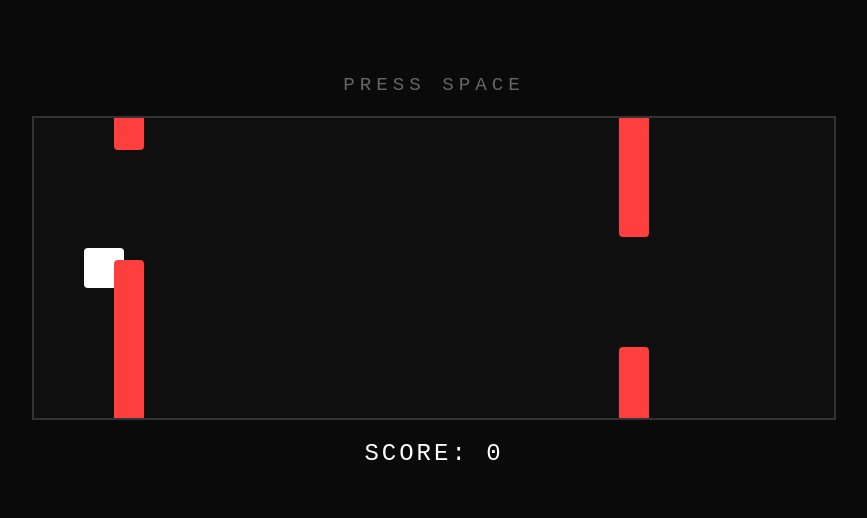
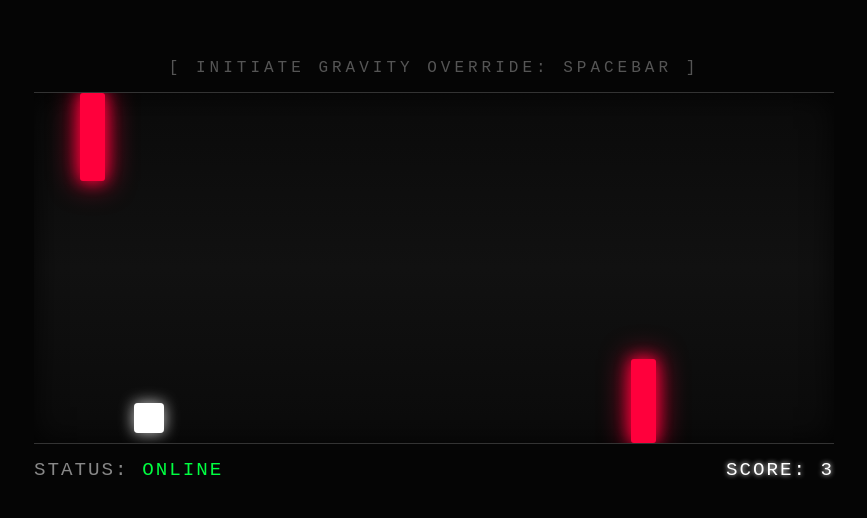
Before and after one commit to denizhosanoglu/ryftcoin, a plain HTML site: page index.html in a window 1280 px wide. Shown: the part 130-648 px from the top of the page, without its empty margins (206-1073 px from the left). Drawn offline with Linux system fonts and the light colour scheme.

Commit message:
Update index.html

```diff
--- a/index.html
+++ b/index.html
@@ -1,12 +1,13 @@
 <!DOCTYPE html>
-<html lang="tr">
+<html lang="en">
 <head>
     <meta charset="UTF-8">
     <meta name="viewport" content="width=device-width, initial-scale=1.0">
     <title>RYFTCOIN | Security Bypass</title>
     <style>
+        /* Siber Karanlık Tema ve Seçim Engelleme */
         body {
-            background-color: #0a0a0a;
+            background-color: #050505;
             color: #ffffff;
             font-family: 'Courier New', Courier, monospace;
             display: flex;
@@ -17,155 +18,259 @@
             margin: 0;
             overflow: hidden;
             text-transform: uppercase;
+            user-select: none; /* Metin seçilmesini engeller */
         }
 
+        /* Oyun Alanı */
         #game-container {
             width: 800px;
-            height: 300px;
-            border: 2px solid #333;
+            height: 350px;
+            border-top: 1px solid #333;
+            border-bottom: 1px solid #333;
             position: relative;
-            background: #0f0f0f;
-            overflow: hidden; /* Dışarı taşan engelleri gizler */
+            background: linear-gradient(180deg, #0a0a0a 0%, #111 50%, #0a0a0a 100%);
+            overflow: hidden;
+            box-shadow: 0 0 30px rgba(0, 0, 0, 0.8) inset;
         }
 
-        #dino {
-            width: 40px;
-            height: 40px;
-            background-color: #ffffff; /* Beyaz karakter */
+        /* Ana Karakter (Veri Paketi) */
+        #player {
+            width: 30px;
+            height: 30px;
+            background-color: #fff;
             position: absolute;
-            top: 130px; /* Ortadan başlar */
-            left: 50px;
+            left: 100px;
+            top: 310px; /* Tabanda Başlar (350 - 30 - 10 margin) */
+            transition: top 0.35s cubic-bezier(0.25, 1, 0.5, 1); /* Çok daha pürüzsüz geçiş */
             border-radius: 4px;
+            box-shadow: 0 0 15px rgba(255, 255, 255, 0.8), 0 0 5px rgba(255, 255, 255, 0.5) inset;
+            z-index: 10;
         }
 
-        .obstacle {
-            width: 30px;
+        /* Düşman Lazerler */
+        .laser {
+            width: 25px;
             position: absolute;
-            background-color: #ff3e3e; /* Kırmızı engeller */
+            background-color: #ff003c;
+            box-shadow: 0 0 15px #ff003c, 0 0 30px #ff003c; /* Neon Parlama */
+            border-radius: 3px;
+        }
+        .laser-top { top: 0; }
+        .laser-bottom { bottom: 0; }
+
+        /* Arayüz */
+        #ui-layer {
+            display: flex;
+            justify-content: space-between;
+            width: 800px;
+            margin-top: 15px;
+            font-size: 1.2rem;
+            color: #888;
+            letter-spacing: 2px;
         }
 
-        .obstacle-top {
-            top: 0;
-            border-radius: 0 0 4px 4px;
+        #score-display { color: #fff; text-shadow: 0 0 5px #fff; }
+
+        /* GAME OVER EKRANI */
+        #game-over-screen {
+            position: absolute;
+            top: 0; left: 0; width: 100%; height: 100%;
+            background: rgba(10, 10, 10, 0.85);
+            display: none;
+            flex-direction: column;
+            align-items: center;
+            justify-content: center;
+            z-index: 20;
+            backdrop-filter: blur(2px);
         }
 
-        .obstacle-bottom {
-            bottom: 0;
-            border-radius: 4px 4px 0 0;
+        #game-over-screen h1 {
+            color: #ff003c;
+            font-size: 3rem;
+            margin: 0 0 10px 0;
+            letter-spacing: 10px;
+            text-shadow: 0 0 20px #ff003c;
         }
 
-        #score {
+        .blink {
+            animation: blinker 1.5s linear infinite;
+            color: #fff;
             margin-top: 20px;
-            font-size: 1.5rem;
-            letter-spacing: 3px;
         }
 
-        .info {
-            margin-bottom: 20px;
-            color: #666;
-            font-size: 1.2rem;
-            letter-spacing: 5px;
-        }
-
-        /* Zıplama Animasyonu */
-        .jump {
-            animation: jump 0.5s linear;
-        }
-
-        @keyframes jump {
-            0% { top: 130px; }
-            30% { top: 60px; }
-            70% { top: 60px; }
-            100% { top: 130px; }
+        @keyframes blinker {
+            50% { opacity: 0; }
         }
     </style>
 </head>
 <body>
 
-    <div class="info">PRESS SPACE</div>
+    <div style="margin-bottom: 15px; color: #555; letter-spacing: 4px;">[ INITIATE GRAVITY OVERRIDE: SPACEBAR ]</div>
+
     <div id="game-container">
-        <div id="dino"></div>
+        <div id="player"></div>
+
+        <div id="game-over-screen">
+            <h1>SYSTEM FAILURE</h1>
+            <div id="final-score" style="font-size: 1.5rem; color: #aaa;">DATA EXTRACTED: 0</div>
+            <div class="blink">PRESS SPACE TO REBOOT</div>
+        </div>
     </div>
-    <div id="score">SCORE: 0</div>
+
+    <div id="ui-layer">
+        <div>STATUS: <span style="color: #00ff41;">ONLINE</span></div>
+        <div id="score-display">SCORE: 0</div>
+    </div>
 
     <script>
-        const dino = document.getElementById("dino");
+        const player = document.getElementById("player");
         const container = document.getElementById("game-container");
-        const scoreElement = document.getElementById("score");
+        const scoreDisplay = document.getElementById("score-display");
+        const gameOverScreen = document.getElementById("game-over-screen");
+        const finalScoreDisplay = document.getElementById("final-score");
+
         let score = 0;
+        let gameSpeed = 6; // Başlangıç hızı
         let isGameOver = false;
+        let isGrounded = true;
+        let lasers = []; // Lazerleri takip edeceğimiz dizi
+        let spawnInterval;
+        let animationFrameId;
 
-        function jump() {
-            if (!isGameOver && dino.classList != "jump") {
-                dino.classList.add("jump");
-                setTimeout(function () {
-                    dino.classList.remove("jump");
-                }, 500);
+        // Yer Çekimi Değiştirme
+        function flipGravity() {
+            if (isGameOver) {
+                resetGame();
+                return;
+            }
+            if (isGrounded) {
+                player.style.top = "10px"; // Tavana sıfırlanma payı
+                isGrounded = false;
+            } else {
+                player.style.top = "310px"; // Tabana sıfırlanma payı
+                isGrounded = true;
             }
         }
 
-        function createObstaclePair() {
+        // Lazer Üretimi
+        function spawnLaser() {
             if (isGameOver) return;
 
-            const obstacleTop = document.createElement("div");
-            const obstacleBottom = document.createElement("div");
-            obstacleTop.classList.add("obstacle", "obstacle-top");
-            obstacleBottom.classList.add("obstacle", "obstacle-bottom");
+            const laser = document.createElement("div");
+            laser.classList.add("laser");
 
-            // Engellerin yüksekliğini rastgele ayarla (toplam 300px - karakter boşluğu)
-            const topHeight = Math.floor(Math.random() * 150) + 20; // 20-170px arası
-            const gap = 110; // Karakterin geçebileceği boşluk
-            const bottomHeight = 300 - topHeight - gap;
+            const isTop = Math.random() > 0.5;
+            laser.classList.add(isTop ? "laser-top" : "laser-bottom");
 
-            obstacleTop.style.height = topHeight + "px";
-            obstacleBottom.style.height = bottomHeight + "px";
+            // Lazer boyutu (70px ile 190px arası)
+            const height = Math.floor(Math.random() * 120) + 70;
+            laser.style.height = height + "px";
+            laser.style.left = "800px"; // Ekranın en sağından başla
 
-            container.appendChild(obstacleTop);
-            container.appendChild(obstacleBottom);
+            container.appendChild(laser);
 
-            let obstaclePos = 800;
-            let timer = setInterval(function () {
-                if (isGameOver) {
-                    clearInterval(timer);
-                    return;
-                }
+            // Lazer objesini listeye ekle
+            lasers.push({
+                element: laser,
+                x: 800,
+                isTop: isTop,
+                height: height,
+                passed: false
+            });
 
-                if (obstaclePos < -30) {
-                    clearInterval(timer);
-                    container.removeChild(obstacleTop);
-                    container.removeChild(obstacleBottom);
-                    score++;
-                    scoreElement.innerHTML = "SCORE: " + score;
-                }
+            // Zorluk artışı: Yeni lazer gelme süresi hızlandıkça kısalır
+            let nextSpawnTime = Math.max(700, 1500 - (score * 20));
+            spawnInterval = setTimeout(spawnLaser, nextSpawnTime);
+        }
 
-                // Çarpışma Testi
-                let dinoTop = parseInt(window.getComputedStyle(dino).getPropertyValue("top"));
-                let dinoBottom = dinoTop + 40;
+        // Profesyonel Oyun Döngüsü (Game Loop)
+        function gameLoop() {
+            if (isGameOver) return;
 
-                // Yatay çarpışma aralığı
-                if (obstaclePos > 50 && obstaclePos < 90) {
-                    // Dikey çarpışma testi
-                    if (dinoTop < topHeight || dinoBottom > (300 - bottomHeight)) {
-                        isGameOver = true;
-                        alert("SECURITY BREACH DETECTED!\nSKORUN: " + score);
-                        location.reload(); // Sayfayı yenileyip oyunu sıfırlar
+            // Oyuncunun anlık kesin pozisyonunu al (Geçiş anında bile kusursuz Hitbox için)
+            let playerRect = player.getBoundingClientRect();
+            let containerRect = container.getBoundingClientRect();
+
+            // Oyuncunun kutu içindeki X ve Y koordinatları
+            let pTop = playerRect.top - containerRect.top;
+            let pBottom = pTop + 30; // 30px karakter boyu
+            let pLeft = playerRect.left - containerRect.left;
+            let pRight = pLeft + 30;
+
+            for (let i = 0; i < lasers.length; i++) {
+                let l = lasers[i];
+                l.x -= gameSpeed; // Lazerleri sola kaydır
+                l.element.style.left = l.x + "px";
+
+                // Çarpışma Kontrolü (Hitbox Math)
+                let lLeft = l.x;
+                let lRight = l.x + 25; // 25px lazer genişliği
+
+                if (pRight > lLeft && pLeft < lRight) {
+                    if (l.isTop && pTop < l.height) {
+                        triggerGameOver();
+                    } else if (!l.isTop && pBottom > (350 - l.height)) {
+                        triggerGameOver();
                     }
                 }
 
-                obstaclePos -= 5;
-                obstacleTop.style.left = obstaclePos + "px";
-                obstacleBottom.style.left = obstaclePos + "px";
-            }, 20);
+                // Lazer oyuncuyu geçtiyse skoru artır
+                if (!l.passed && l.x < pLeft) {
+                    l.passed = true;
+                    score++;
+                    scoreDisplay.innerText = "SCORE: " + score;
+                    gameSpeed += 0.15; // Hızlanma
+                }
+
+                // Ekranda çıkan lazeri sil
+                if (l.x < -40) {
+                    l.element.remove();
+                    lasers.splice(i, 1);
+                    i--;
+                }
+            }
+
+            animationFrameId = requestAnimationFrame(gameLoop);
         }
 
+        function triggerGameOver() {
+            isGameOver = true;
+            clearTimeout(spawnInterval);
+            cancelAnimationFrame(animationFrameId);
+            finalScoreDisplay.innerText = "DATA EXTRACTED: " + score + " BLOCKS";
+            gameOverScreen.style.display = "flex";
+        }
+
+        function resetGame() {
+            // Ekrani Temizle
+            lasers.forEach(l => l.element.remove());
+            lasers = [];
+            score = 0;
+            gameSpeed = 6;
+            scoreDisplay.innerText = "SCORE: 0";
+            gameOverScreen.style.display = "none";
+            isGameOver = false;
+
+            // Karakteri tabana al
+            player.style.top = "310px";
+            isGrounded = true;
+
+            // Oyunu Başlat
+            spawnLaser();
+            gameLoop();
+        }
+
+        // Kontroller
         document.addEventListener("keydown", function (event) {
             if (event.code === "Space") {
-                jump();
+                event.preventDefault(); // Tarayıcının aşağı kaymasını KESİNLİKLE engeller
+                flipGravity();
             }
         });
 
-        // Her 2 saniyede bir yeni engel çifti (hızı ayarlayabilirsin)
-        setInterval(createObstaclePair, 2000);
+        // Oyunu İlk Başlatma
+        spawnLaser();
+        gameLoop();
     </script>
 </body>
 </html>
```
